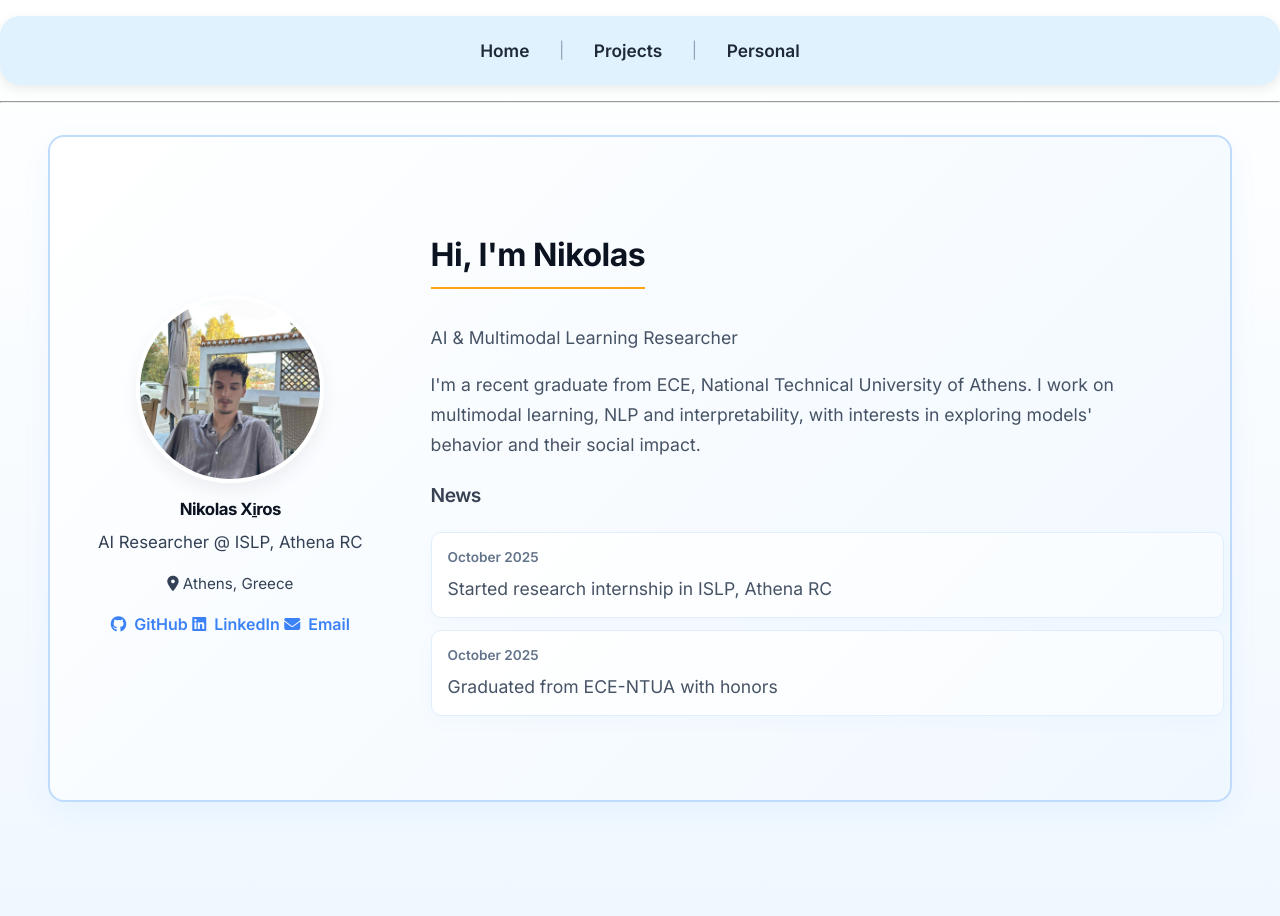
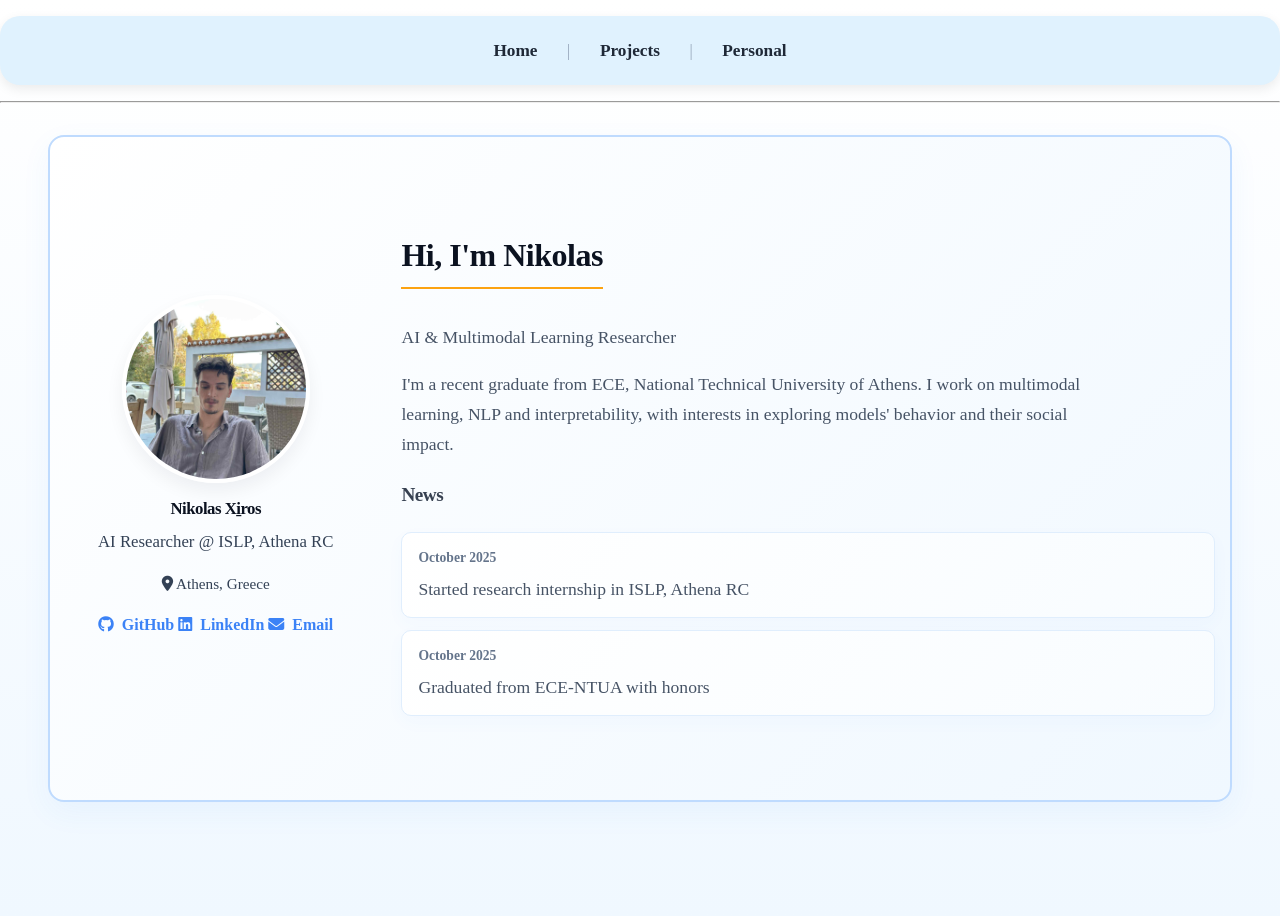
Before and after one commit to nickxir12/nickxir12.github.io, a Jekyll site: the page built from index.md, in a window 1280 px wide. Built offline with Jekyll 4.4.1, drawn with Linux system fonts in a browser that asks for light colours.

Commit message:
Update font to STIX Two Text for scientific appearance
- Replaced Inter font with STIX Two Text, a serif font designed for scientific and technical publishing
- Updated Google Fonts import in default.html
- Applied font to body text and headings in custom.css

```diff
--- a/_layouts/default.html
+++ b/_layouts/default.html
@@ -5,7 +5,8 @@
 
 {% seo %}
     <link rel="preconnect" href="https://fonts.gstatic.com">
-    <link rel="preload" href="https://fonts.googleapis.com/css?family=Open+Sans:400,700&display=swap" as="style" type="text/css" crossorigin>
+    <link rel="preload" href="https://fonts.googleapis.com/css2?family=STIX+Two+Text:ital,wght@0,400;0,600;0,700;1,400&display=swap" as="style" type="text/css" crossorigin>
+    <link rel="stylesheet" href="https://fonts.googleapis.com/css2?family=STIX+Two+Text:ital,wght@0,400;0,600;0,700;1,400&display=swap">
     <meta name="viewport" content="width=device-width, initial-scale=1">
     <meta name="theme-color" content="#157878">
     <meta name="apple-mobile-web-app-status-bar-style" content="black-translucent">
--- a/assets/css/custom.css
+++ b/assets/css/custom.css
@@ -15,7 +15,7 @@
 html, body {
   min-height: 100%;
   margin: 0;
-  font-family: 'Inter', sans-serif;
+  font-family: 'STIX Two Text', serif;
   line-height: 1.7;
   color: #1f2937; /* dark text for light background */
 
@@ -27,7 +27,7 @@ html, body {
 
 /* Headings */
 h1, h2, h3, h4, h5, h6 {
-  font-family: 'Inter', sans-serif;
+  font-family: 'STIX Two Text', serif;
   font-weight: 700;
   letter-spacing: -0.5px;
   color: #0b1220; /* dark headings */
```
